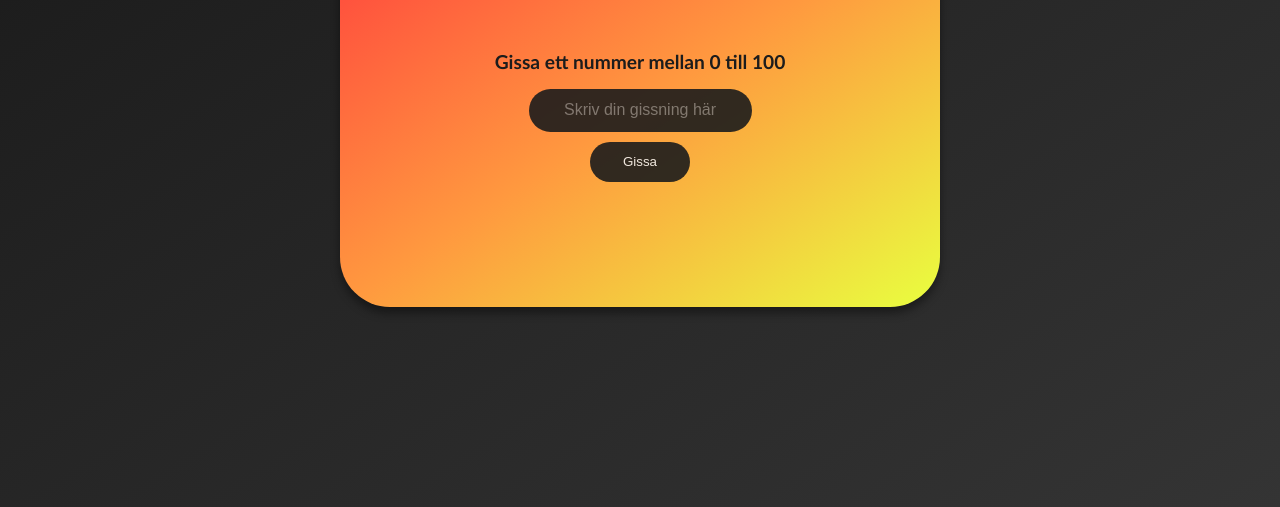
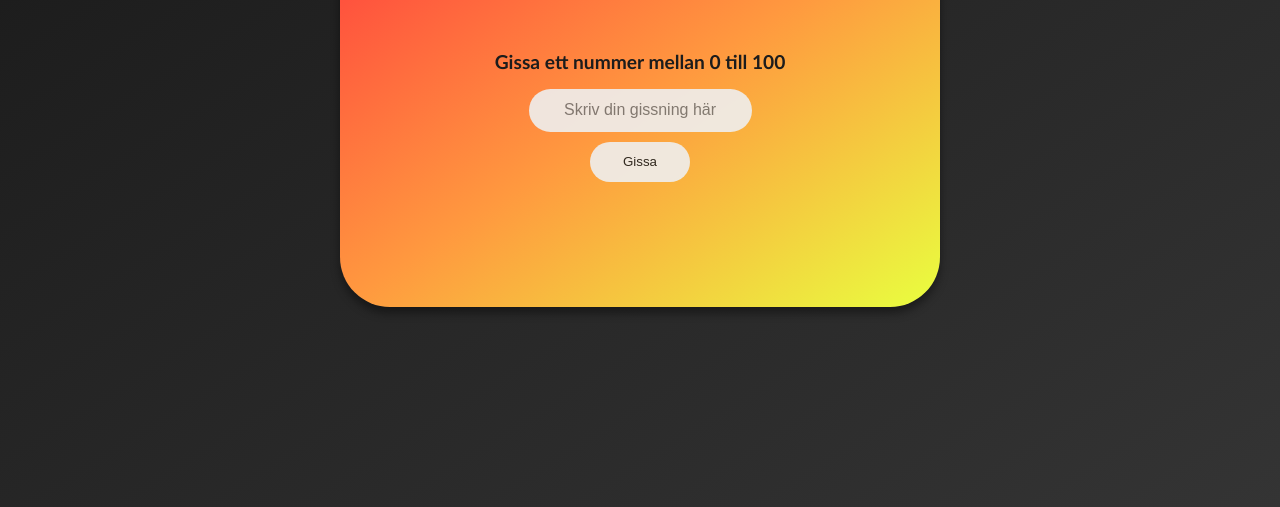
Before and after one commit to jhn322/gissa-numret, a plain HTML site: page index.html in a window 1280 px wide. Shown: the part 293-800 px from the top of the page. Drawn offline with Linux system fonts and the light colour scheme.

Commit message:
changed color to white for button and input

```diff
--- a/style.css
+++ b/style.css
@@ -41,10 +41,10 @@ input[type="number"] {
     font-size: 16px;
     height: 27px;
     border-radius: 50px;
-    background-color: #1c1c1c;
+    background-color: #efefef;
     opacity: 90%;
     border: none;
-    color: #efefef;
+    color: #1c1c1c;
     outline: none;
     text-align: center;
 }
@@ -66,8 +66,8 @@ input[type="number"]::-webkit-outer-spin-button {
 button {
     padding: 8px 16px;
     margin-top: 10px;
-    color: rgb(239, 239, 239);
-    background-color: #1c1c1c;
+    color: #1c1c1c;
+    background-color: #efefef;
     opacity: 90%;
     width: 100px;
     height: 40px;
```
